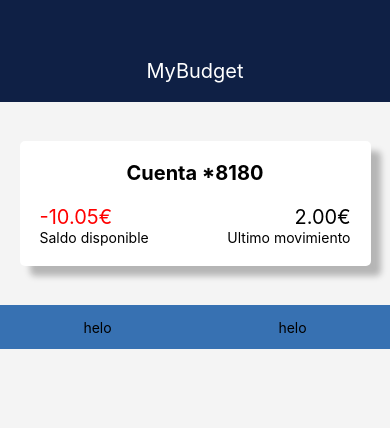
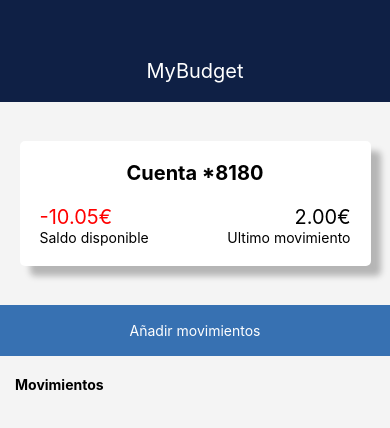
Before and after one commit to JorgeCorreaMendez/my-private-budget, a React Native app: screen / in a window 390 px wide. Shown: the top 428 px of the page. Built offline with nearby package versions, Linux system fonts and the light colour scheme.

Commit message:
Feature: added a bar to control salary

```diff
--- a/screens/BudgetHomeScreen.js
+++ b/screens/BudgetHomeScreen.js
@@ -1,4 +1,4 @@
-import { Text, View, StyleSheet } from "react-native";
+import { Text, View, StyleSheet, TouchableOpacity } from "react-native";
 import CardBalance from "../components/CardBalance";
 import Colors from "../constants/color";
 
@@ -12,8 +12,12 @@ const BudgetHomeScreen = ({ numberAccount }) => {
       />
 
       <View style={styles.optionBalance}>
-        <Text>helo</Text>
-        <Text>helo</Text>
+        <TouchableOpacity>
+          <Text style={{ color: "white" }}>Añadir movimientos</Text>
+        </TouchableOpacity>
+      </View>
+      <View style={{ width: "100%", paddingLeft: 15 }}>
+        <Text style={{ fontWeight: "bold" }}>Movimientos</Text>
       </View>
     </View>
   );
@@ -30,6 +34,7 @@ const styles = StyleSheet.create({
     flexDirection: "row",
     width: "100%",
     height: "20%",
+    marginBottom: "5%",
   },
 });
 
```
